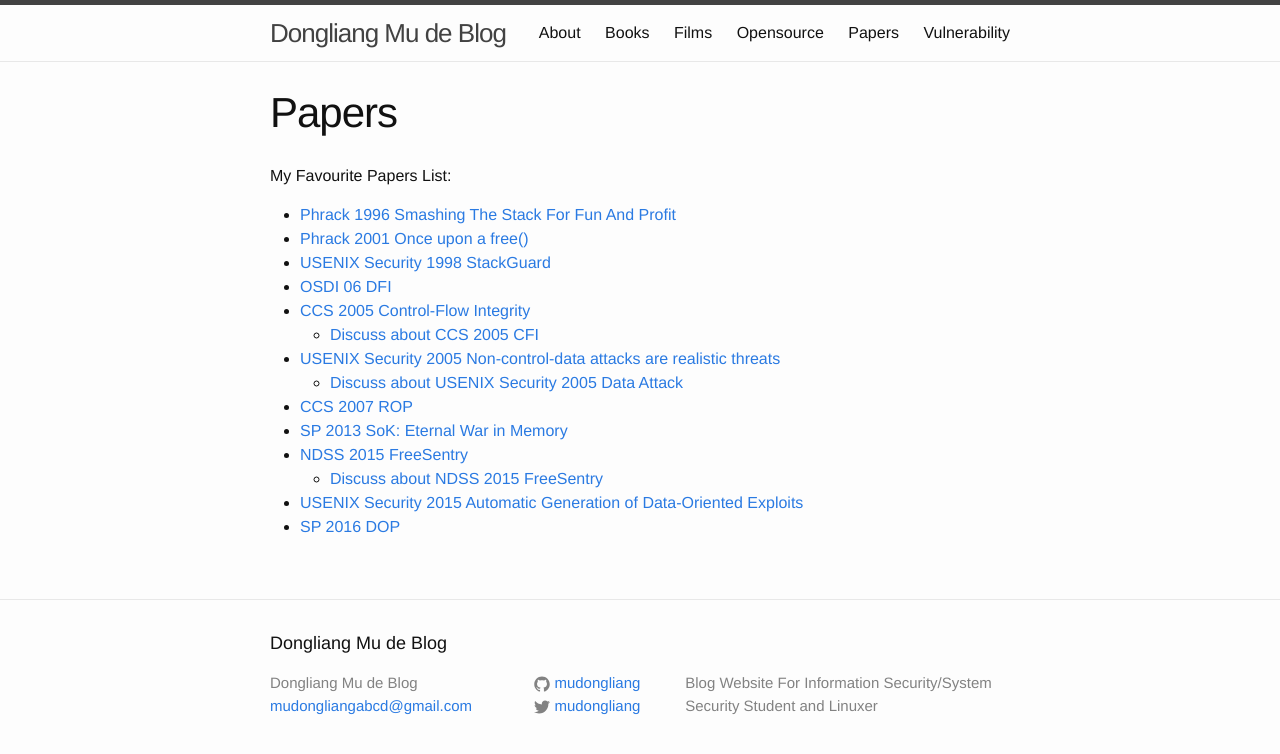
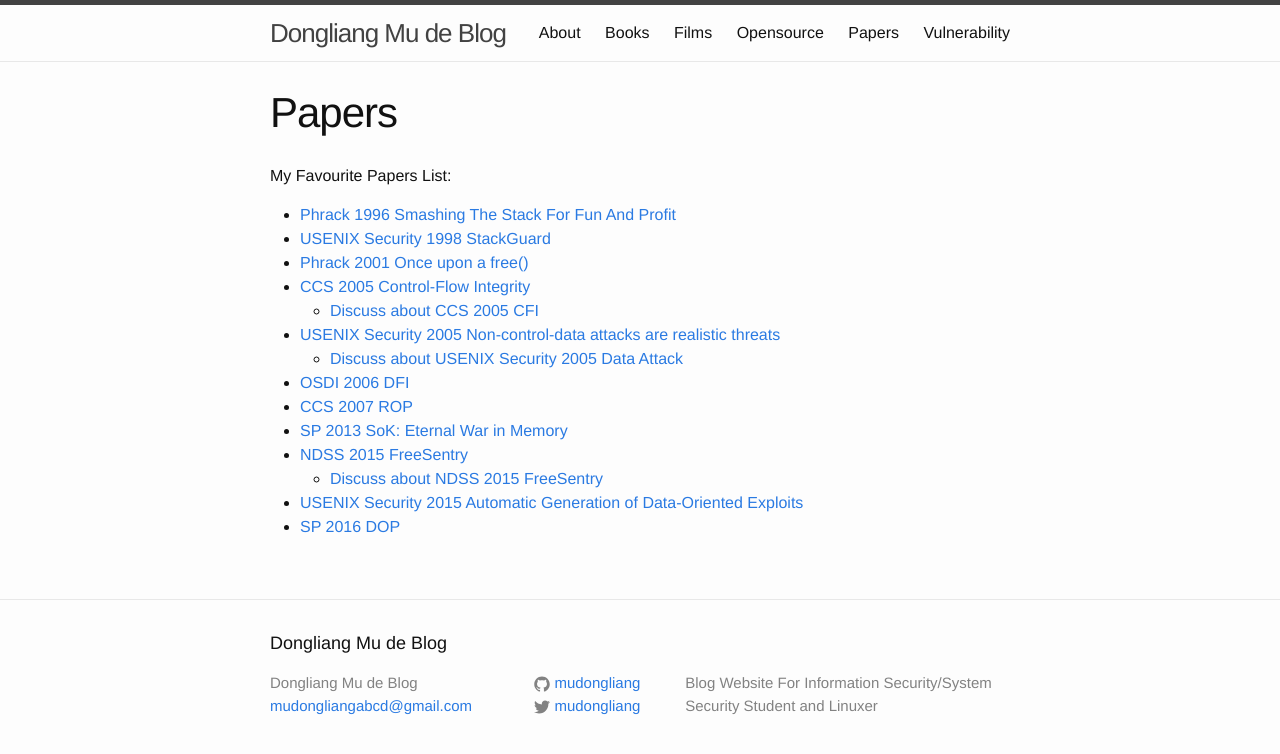
Before and after one commit to mudongliang/mudongliang.github.io, a Jekyll site: the page built from papers/papers.md, in a window 1280 px wide. Shown: the top 754 px of the page. Built offline with Jekyll 4.4.1, drawn with Linux system fonts in a browser that asks for light colours.

Commit message:
modify paper sequence by time

```diff
--- a/papers/papers.md
+++ b/papers/papers.md
@@ -8,13 +8,13 @@ My Favourite Papers List:
 
 
 - [Phrack 1996 Smashing The Stack For Fun And Profit](http://phrack.org/issues/49/14.html)
+- [USENIX Security 1998 StackGuard](http://dl.acm.org/citation.cfm?id=1267554)
 - [Phrack 2001 Once upon a free()](http://phrack.org/issues/57/9.html)
-- [USENIX Security 1998 StackGuard](http://dl.acm.org/citation.cfm?id=1267554)
-- [OSDI 06 DFI](http://dl.acm.org/citation.cfm?id=1298470)
 - [CCS 2005 Control-Flow Integrity](http://dl.acm.org/citation.cfm?id=1102165)
     - [Discuss about CCS 2005 CFI](http://mudongliang.github.io/2015/04/14/ccs-05-cfi.html)
 - [USENIX Security 2005 Non-control-data attacks are realistic threats](http://dl.acm.org/citation.cfm?id=1251410)
 	- [Discuss about USENIX Security 2005 Data Attack](http://mudongliang.github.io/2015/04/16/usenix-05-data-attack.html)
+- [OSDI 2006 DFI](http://dl.acm.org/citation.cfm?id=1298470)
 - [CCS 2007 ROP](http://dl.acm.org/citation.cfm?id=1315313)
 - [SP 2013 SoK: Eternal War in Memory](http://dl.acm.org/citation.cfm?id=2498101)
 - [NDSS 2015 FreeSentry](http://fort-knox.org/files/freesentry.pdf)
```
